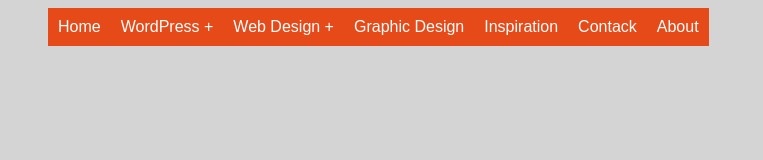
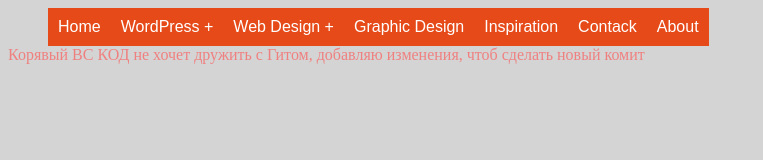
Before and after one commit to MMMorpheus/DropDownMenu, a plain HTML site: page index.html in a window 1280 px wide. Shown: the whole page, without its empty margins (0-763 px from the left). Drawn offline with Linux system fonts and the light colour scheme.

Commit message:
Add new div

```diff
--- a/index.html
+++ b/index.html
@@ -38,5 +38,6 @@
              </ul>
          </nav>
      </section>
+     <div>Корявый ВС КОД не хочет дружить с Гитом, добавляю изменения, чтоб сделать новый комит</div>
  </body>
  </html>
--- a/style.css
+++ b/style.css
@@ -59,3 +59,6 @@
 .sub-list-item:hover > .sub-nav-list-2, .sub-list-item-2:hover > .sub-nav-list-3 {
     display: inline-block;
 }
+div {
+    color: lightcoral;
+}
```
